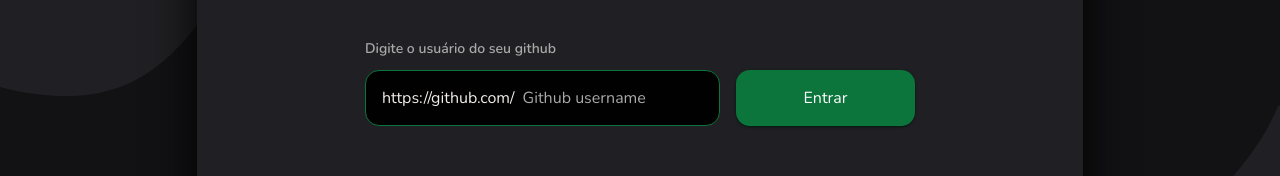
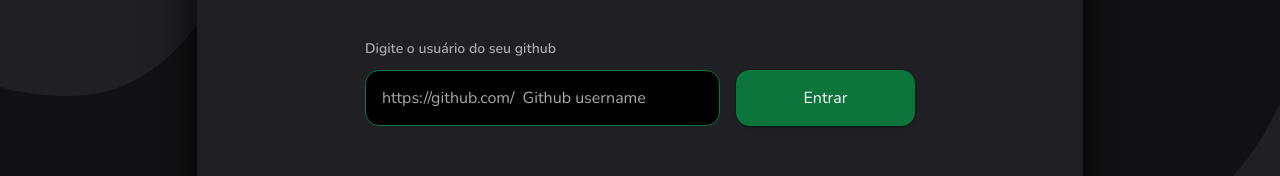
Before and after one commit to PierreBosch/todo-list-test, a React (Create React App) app: page / in a window 1280 px wide. Shown: the part 318-494 px from the top of the page. Built offline with nearby package versions, Linux system fonts and the light colour scheme; no server answers.

Commit message:
Prefix label input dark color

```diff
--- a/src/components/TextInput/index.js
+++ b/src/components/TextInput/index.js
@@ -7,7 +7,7 @@ function TextInput({prefixText, width = 100, noMargin = false, ...props}) {
     <Container width={width} noMargin={noMargin}>
         <label className="label-control" autoComplete="off" htmlFor={props.name}>{ props.label }</label>
         <div className="input-container">
-            {prefixText && prefixText}
+            <span>{prefixText && prefixText}</span>
             <Input type="text" ref={props.inputRef} id={props.name} {...props} />
         </div>
         {props.error?.type === props.errorKey && <span>{props.error?.message}</span>}
--- a/src/components/TextInput/styles.js
+++ b/src/components/TextInput/styles.js
@@ -51,6 +51,10 @@ export const Container = styled.div`
         align-items: center;
         padding: 16px;
 
+        span {
+          color: ${props => props.theme.description === 'dark' ? props.theme.colors.label : props.theme.colors.labelDark};
+        }
+
         :focus-within {
             background: ${props => darken(0.03, props.theme.colors.inputFocusBackground)};
             border: 1px solid ${props => props.theme.colors.inputOutline};
```
